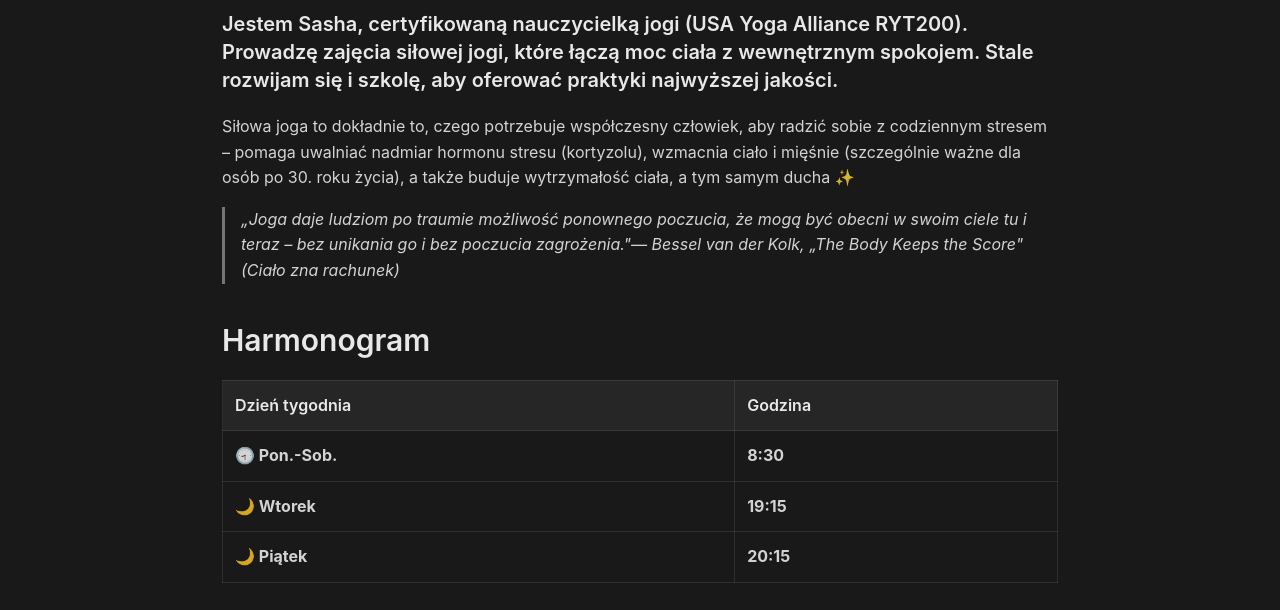
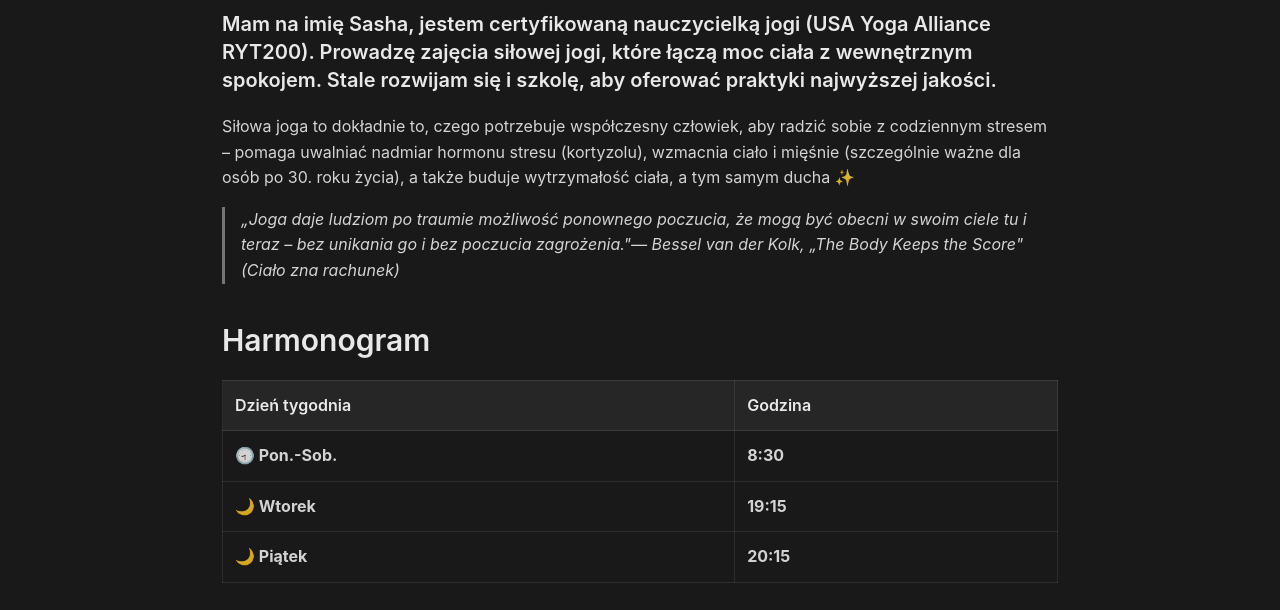
Before and after one commit to johnthefly/sashasyoga, a plain HTML site: page index.html in a window 1280 px wide. Shown: the part 490-1100 px from the top of the page. Drawn offline with Linux system fonts and the light colour scheme.

Commit message:
Update index.html

```diff
--- a/index.html
+++ b/index.html
@@ -261,7 +261,7 @@
         <h1>Power yoga z Sasha</h1>
 
         <h2>O mnie</h2>
-        <h3>Jestem Sasha, certyfikowaną nauczycielką jogi (USA Yoga Alliance RYT200). Prowadzę zajęcia siłowej jogi, które łączą moc ciała z wewnętrznym spokojem. Stale rozwijam się i szkolę, aby oferować praktyki najwyższej jakości.</h3>
+        <h3>Mam na imię Sasha, jestem certyfikowaną nauczycielką jogi (USA Yoga Alliance RYT200). Prowadzę zajęcia siłowej jogi, które łączą moc ciała z wewnętrznym spokojem. Stale rozwijam się i szkolę, aby oferować praktyki najwyższej jakości.</h3>
 
         <p>Siłowa joga to dokładnie to, czego potrzebuje współczesny człowiek, aby radzić sobie z codziennym stresem – pomaga uwalniać nadmiar hormonu stresu (kortyzolu), wzmacnia ciało i mięśnie (szczególnie ważne dla osób po 30. roku życia), a także buduje wytrzymałość ciała, a tym samym ducha ✨</p>
 
```
